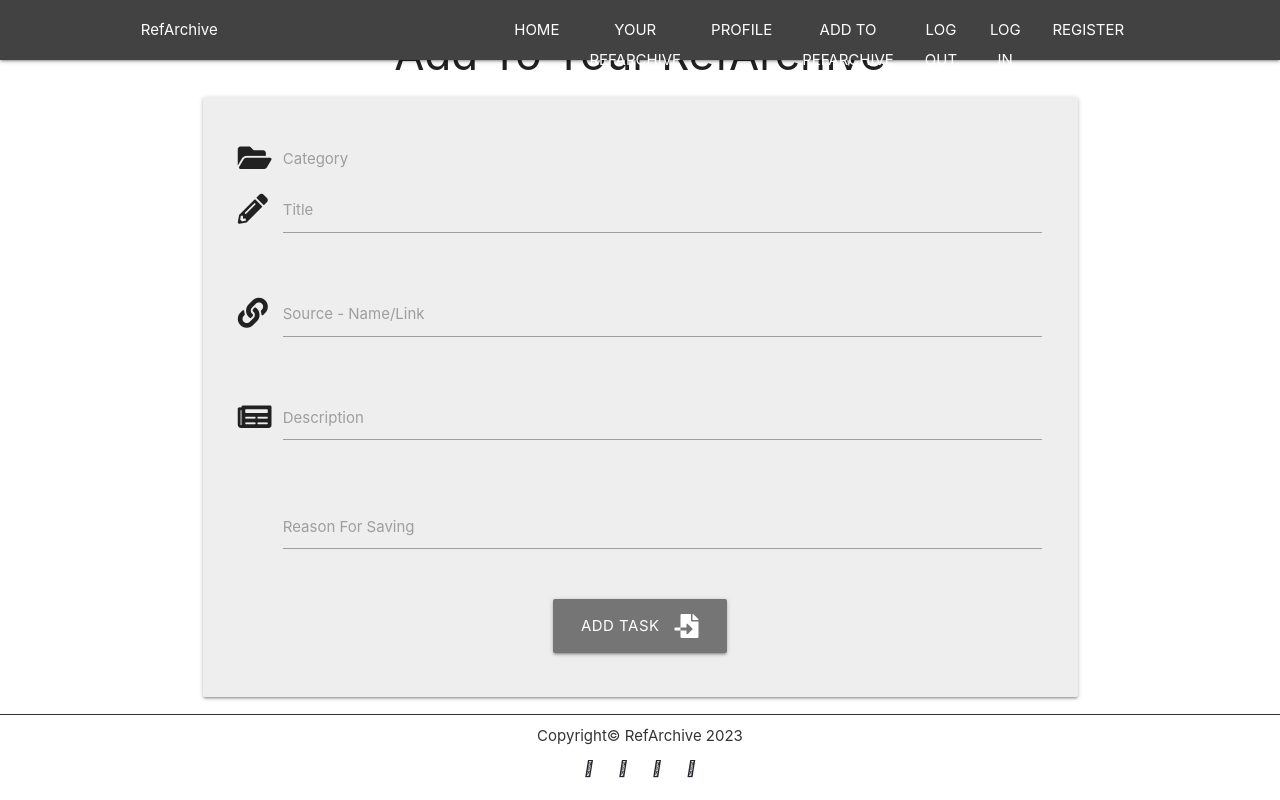
After one commit to treggs1/p3-RefArchive, a Flask app: page /add_archive in a window 1280 px wide. The commit adds this page. Run offline with Flask 3, Linux system fonts and the light colour scheme; some libraries are stand-ins or nearby versions.

Commit message:
Create add_archive page

```diff
--- a/app.py
+++ b/app.py
@@ -69,6 +69,39 @@ def logout():
     return redirect(url_for("login"))
 
 
+@app.route("/login", methods=["GET", "POST"])
+def login():
+    if request.method == "POST":
+        # check if username exists in database
+        existing_user = mongo.db.users.find_one(
+            {"username": request.form.get("username").lower()})
+
+        if existing_user:
+            # ensure hashed password matches user input
+            if check_password_hash(
+                existing_user["password"], request.form.get("password")):
+                    session["user"] = request.form.get("username").lower()
+                    flash("Welcome, {}".format(
+                        request.form.get("username")))
+                    return redirect(url_for(
+                        "your_archive", username=session["user"]))
+            else:
+                # invalid password match
+                flash("Incorrect Username and/or Password")
+                return redirect(url_for("login"))
+
+        else:
+            # username doesn't exist
+            flash("Incorrect Username and/or Password")
+            return redirect(url_for("login"))
+    return render_template("login.html")
+
+
+@app.route("/add_archive")
+def add_archive():
+    return render_template("add_archive.html")
+
+
 if __name__ == "__main__":
     app.run(host=os.environ.get("IP"),
             port=int(os.environ.get("PORT")),
--- a/static/css/style.css
+++ b/static/css/style.css
@@ -123,10 +123,4 @@ footer {
     transform: scale(1.5);
 }
 
-/* Materialize Modifications */
-
-.btn-large {
-    width: 90%;
-}
-
 /* Text Modifications */
--- /dev/null
+++ b/templates/add_archive.html
@@ -0,0 +1,69 @@
+{% extends "base.html" %}
+{% block title %}Add To Your RefArchive{% endblock %}
+{% block content %}
+
+<h3 class="center-align">Add To Your RefArchive</h3>
+
+<div class="row card-panel grey lighten-3">
+    <form class="col s12" method="POST" action="{{ url_for('add_archive') }}">
+        <!-- category selection -->
+        <div class="row">
+            <div class="input-field col s12">
+                <i class="fas fa-folder-open prefix grey-text text-darken-4"></i>
+                <select id="category_name" name="category_name" class="validate" required>
+                    <option value="" disabled selected>Choose Category</option>
+                    {% for category in categories %}
+                        <option value="{{ category.category_name }}">{{ category.category_name }}</option>
+                    {% endfor %}
+                </select>
+                <label for="category_name">Category</label>
+            </div>
+        </div>
+        <!-- ref name -->
+        <div class="row">
+            <div class="input-field col s12">
+                <i class="fas fa-pencil-alt prefix grey-text text-darken-4"></i>
+                <input id="ref_name" name="ref_name" minlength="5" maxlength="50"
+                    type="text" class="validate" required>
+                <label for="ref_name">Title</label>
+            </div>
+        </div>
+        <!-- ref source -->
+        <div class="row">
+            <div class="input-field col s12">
+                <i class="fas fa-link prefix grey-text text-darken-4"></i>
+                <input id="ref_source" name="ref_source" minlength="5" maxlength="100"
+                    type="text" class="validate" required>
+                <label for="ref_source">Source - Name/Link</label>
+            </div>
+        </div>
+        <!-- Ref Content -->
+        <div class="row">
+            <div class="input-field col s12">
+                <i class="fas fa-newspaper prefix grey-text text-darken-4"></i>
+                <textarea id="ref_content" name="ref_content" minlength="5"
+                    maxlength="200" class="materialize-textarea validate" required></textarea>
+                <label for="ref_content">Description</label>
+            </div>
+        </div>
+        <!-- Ref Reason -->
+        <div class="row">
+            <div class="input-field col s12">
+                <i class="fas fa-circle-question prefix grey-text text-darken-4"></i>
+                <textarea id="ref_reason" name="ref_reason" minlength="5"
+                    maxlength="200" class="materialize-textarea validate" required></textarea>
+                <label for="ref_reason">Reason For Saving</label>
+            </div>
+        </div>
+        <!-- submit button -->
+        <div class="row">
+            <div class="col s12 center-align">
+                <button type="submit" class="btn-large grey darken-1 text-shadow">
+                    Add Task <i class="fas fa-file-import right"></i>
+                </button>
+            </div>
+        </div>
+    </form>
+</div>
+
+{% endblock %}
--- a/templates/base.html
+++ b/templates/base.html
@@ -23,9 +23,9 @@
             <a href="{{ url_for('home_page') }}">Home</a>
             <a href="">Your RefArchive</a>
             <a href="">Profile</a>
-            <a href="">Add to RefArchive</a>
+            <a href="{{ url_for('add_archive') }}">Add to RefArchive</a>
             <a href="{{ url_for('logout') }}">Log Out</a>
-            <a href="">Log In</a>
+            <a href="{{ url_for('login') }}">Log In</a>
             <a href="{{ url_for('register') }}">Register</a>
           </ul>
           <div class="burger">
@@ -50,7 +50,7 @@
     </section>
 
     <!-- Main Page Content Section -->
-    <main class="main_content_section" aria-label="Main Content">
+    <main class="main_content_section container" aria-label="Main Content">
     {% block content %}
     {% endblock %}
     </main>
```
Also changed, not shown: templates/your_archive.html (deleted, +0 -7 lines).
